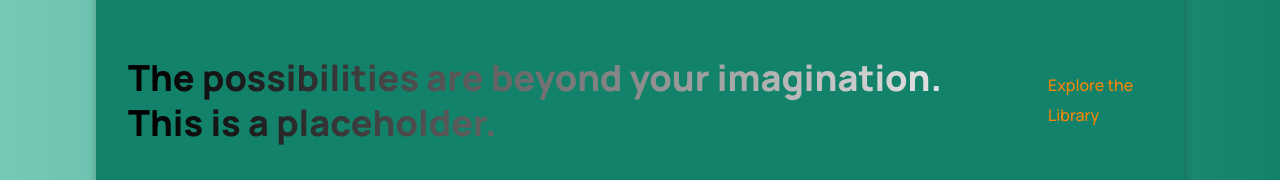
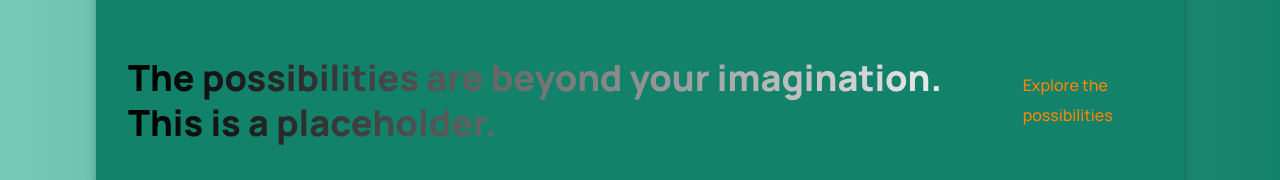
Before and after one commit to ReneeT19/tech-service, a React (Create React App) app: page / in a window 1280 px wide. Shown: the part 1034-1214 px from the top of the page. Built offline with nearby package versions, Linux system fonts and the light colour scheme.

Commit message:
updated text

```diff
--- a/src/containers/wreTech/WreTech.jsx
+++ b/src/containers/wreTech/WreTech.jsx
@@ -9,7 +9,7 @@ const WreTech = () => (
   </div>
   <div className="gpt3__whatgpt3-heading">
     <h1 className="gradient__text">The possibilities are beyond your imagination. This is a placeholder.</h1>
-    <p>Explore the Library</p>
+    <p>Explore the possibilities</p>
   </div>
   <div className="gpt3__whatgpt3-container">
     <Feature title="Chatbots" text="We so opinion friends me message as delight. Whole front do of plate heard oh ought." />
```
